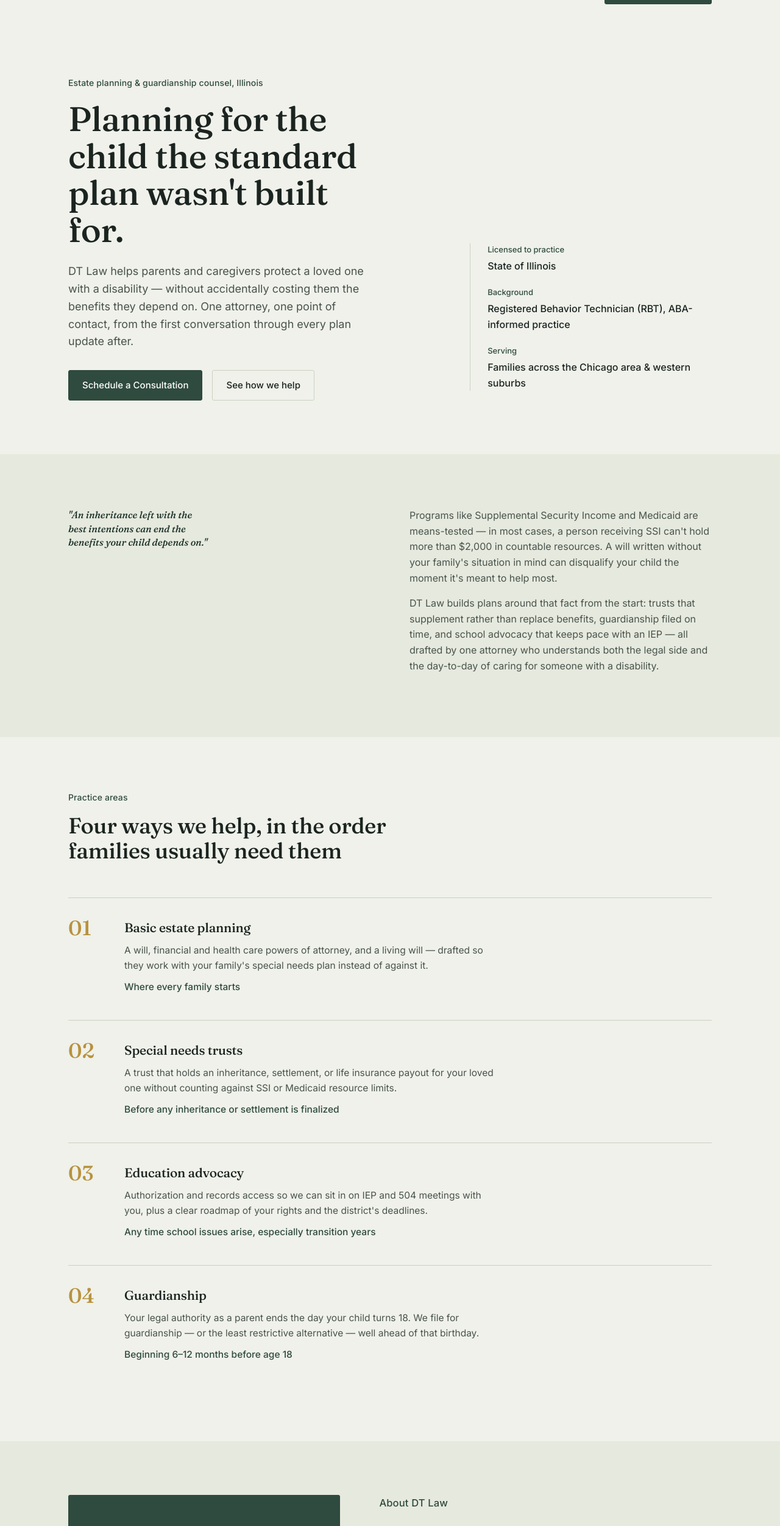
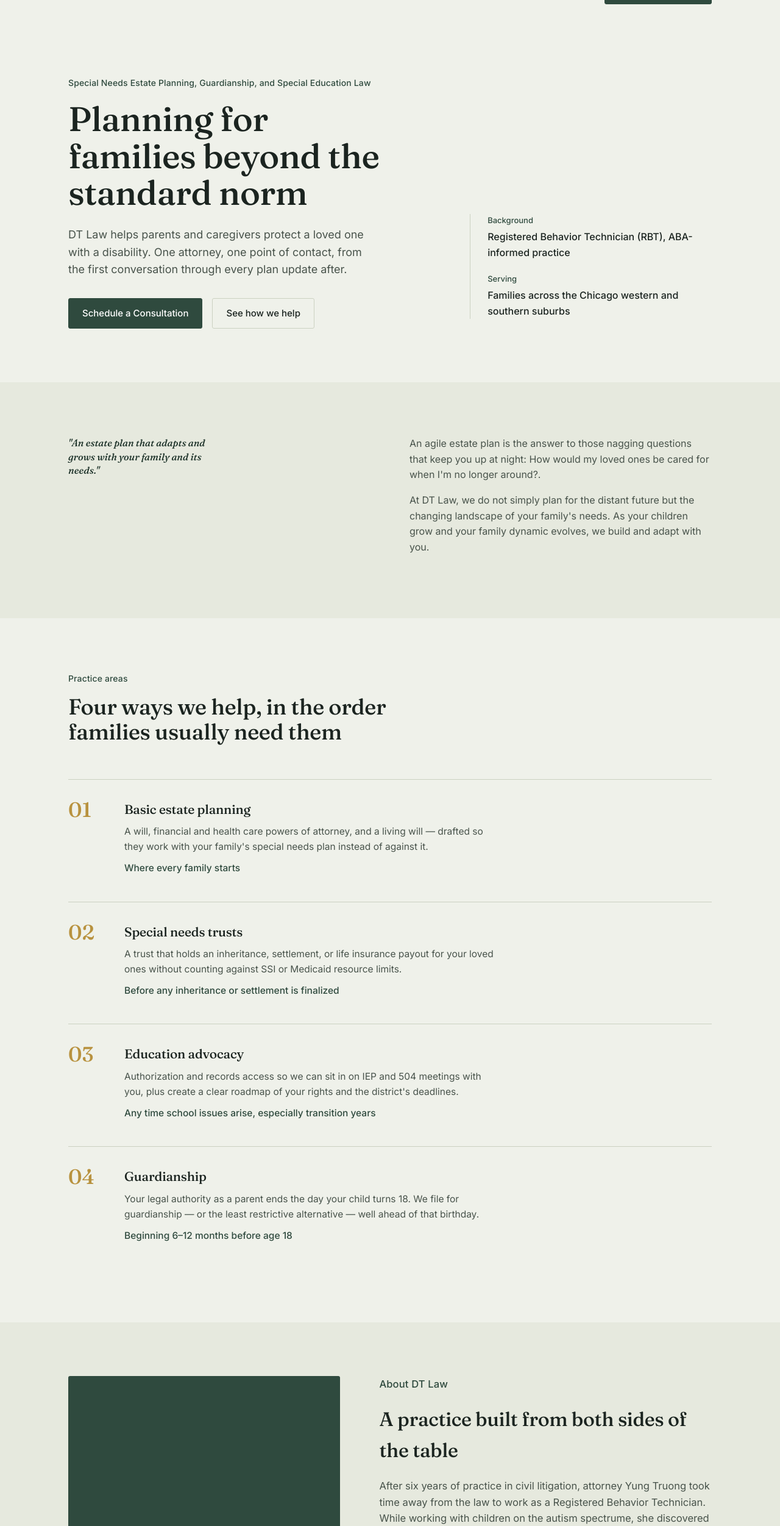
Before and after one commit to DTLaw-EP/Website, a plain HTML site: page index.html in a window 1280 px wide. Shown: the part 48-2551 px from the top of the page at 61% size. Drawn offline with Linux system fonts and the light colour scheme.

Commit message:
Update index.html

```diff
--- a/index.html
+++ b/index.html
@@ -3,8 +3,8 @@
 <head>
 <meta charset="UTF-8">
 <meta name="viewport" content="width=device-width, initial-scale=1.0">
-<title>DT Law — Special Needs Estate Planning, Illinois</title>
-<meta name="description" content="DT Law helps Illinois families plan for a loved one with a disability — special needs trusts, guardianship, education advocacy, and estate planning that protects benefits.">
+<title>DT Law — Estate Planning for Families with Special Needs </title>
+<meta name="description" content="DT Law helps families plan for a loved ones with special needs — trusts, guardianship, and education advocacy.">
 <link rel="preconnect" href="https://fonts.googleapis.com">
 <link rel="preconnect" href="https://fonts.gstatic.com" crossorigin>
 <link href="https://fonts.googleapis.com/css2?family=Fraunces:ital,opsz,wght@0,9..144,400;0,9..144,500;0,9..144,600;1,9..144,500&family=Inter:wght@400;500;600&display=swap" rel="stylesheet">
@@ -267,31 +267,29 @@
   <section class="hero">
     <div class="wrap hero-grid">
       <div>
-        <p class="eyebrow">Estate planning &amp; guardianship counsel, Illinois</p>
-        <h1>Planning for the child the standard plan wasn't built for.</h1>
-        <p class="hero-lede">DT Law helps parents and caregivers protect a loved one with a disability — without accidentally costing them the benefits they depend on. One attorney, one point of contact, from the first conversation through every plan update after.</p>
+        <p class="eyebrow"> Special Needs Estate Planning, Guardianship, and Special Education Law </p>
+        <h1> Planning for families beyond the standard norm </h1>
+        <p class="hero-lede">DT Law helps parents and caregivers protect a loved one with a disability. One attorney, one point of contact, from the first conversation through every plan update after.</p>
         <div class="hero-cta">
           <a href="#contact" class="btn">Schedule a Consultation</a>
           <a href="#services" class="btn btn-ghost">See how we help</a>
         </div>
       </div>
       <dl class="credentials">
-        <dt>Licensed to practice</dt>
-        <dd>State of Illinois</dd>
         <dt>Background</dt>
         <dd>Registered Behavior Technician (RBT), ABA-informed practice</dd>
         <dt>Serving</dt>
-        <dd>Families across the Chicago area &amp; western suburbs</dd>
+        <dd>Families across the Chicago western and southern suburbs</dd>
       </dl>
     </div>
   </section>
 
   <section class="section-alt">
     <div class="wrap gap-grid">
-      <p class="pullquote">"An inheritance left with the best intentions can end the benefits your child depends on."</p>
+      <p class="pullquote">"An estate plan that adapts and grows with your family and its needs."</p>
       <div>
-        <p>Programs like Supplemental Security Income and Medicaid are means-tested — in most cases, a person receiving SSI can't hold more than $2,000 in countable resources. A will written without your family's situation in mind can disqualify your child the moment it's meant to help most.</p>
-        <p>DT Law builds plans around that fact from the start: trusts that supplement rather than replace benefits, guardianship filed on time, and school advocacy that keeps pace with an IEP — all drafted by one attorney who understands both the legal side and the day-to-day of caring for someone with a disability.</p>
+        <p> An agile estate plan is the answer to those nagging questions that keep you up at night: How would my loved ones be cared for when I'm no longer around?.</p>
+        <p> At DT Law, we do not simply plan for the distant future but the changing landscape of your family's needs. As your children grow and your family dynamic evolves, we build and adapt with you.</p>
       </div>
     </div>
   </section>
@@ -315,7 +313,7 @@
           <div class="tier-num">02</div>
           <div class="tier-body">
             <h3>Special needs trusts</h3>
-            <p>A trust that holds an inheritance, settlement, or life insurance payout for your loved one without counting against SSI or Medicaid resource limits.</p>
+            <p>A trust that holds an inheritance, settlement, or life insurance payout for your loved ones without counting against SSI or Medicaid resource limits.</p>
             <p class="tier-meta">Before any inheritance or settlement is finalized</p>
           </div>
         </div>
@@ -323,7 +321,7 @@
           <div class="tier-num">03</div>
           <div class="tier-body">
             <h3>Education advocacy</h3>
-            <p>Authorization and records access so we can sit in on IEP and 504 meetings with you, plus a clear roadmap of your rights and the district's deadlines.</p>
+            <p>Authorization and records access so we can sit in on IEP and 504 meetings with you, plus create a clear roadmap of your rights and the district's deadlines.</p>
             <p class="tier-meta">Any time school issues arise, especially transition years</p>
           </div>
         </div>
@@ -345,7 +343,7 @@
       <div class="about-copy">
         <p class="eyebrow">About DT Law</p>
         <h2 style="font-size:clamp(24px,2.6vw,32px); margin-bottom:20px;">A practice built from both sides of the table</h2>
-        <p>Before law school, [Attorney Name] worked as a Registered Behavior Technician, spending years in direct ABA therapy with children with disabilities — sitting in IEP meetings, coordinating with families, and seeing firsthand what happens when a legal plan doesn't match a family's real life.</p>
+        <p>After six years of practice in civil litigation, attorney Yung Truong took time away from the law to work as a Registered Behavior Technician. While working with children on the autism spectrume, she discovered where her true calling lies--the intersection between caregiving and advocating for children with special needs.</p>
         <p class="pullquote">"Most estate planning treats a disability as an exception to plan around. Here, it's the plan."</p>
         <p>That background shapes every document this firm drafts: language a family can actually act on, trustees who understand what "supplemental needs" means day to day, and a guardianship timeline that starts before it becomes an emergency.</p>
       </div>
@@ -356,7 +354,7 @@
     <div class="wrap">
       <div class="section-head">
         <p class="eyebrow">How it works</p>
-        <h2>A straightforward path, from first call to a plan you can rely on</h2>
+        <h2>A straightforward path, from first call to a plan you can rely on and </h2>
       </div>
       <div class="process">
         <div class="step">
@@ -375,7 +373,7 @@
           <div class="step-line"></div>
           <div class="step-dot"></div>
           <h3>Draft &amp; execute</h3>
-          <p>Documents drafted, reviewed together line by line, and signed with all formalities Illinois law requires.</p>
+          <p>Documents drafted, reviewed together line by line, and signed in compliance with Illinois law.</p>
         </div>
         <div class="step">
           <div class="step-line"></div>
@@ -397,9 +395,9 @@
           <dt>Phone</dt>
           <dd>[Phone Number]</dd>
           <dt>Email</dt>
-          <dd>[email@dtlaw.com]</dd>
+          <dd>yung@dtlaw-ep.com</dd>
           <dt>Office</dt>
-          <dd>[Street Address], [City], IL [ZIP]</dd>
+          <dd>Naperville, IL</dd>
           <dt>Hours</dt>
           <dd>By appointment, weekdays</dd>
         </dl>
```
